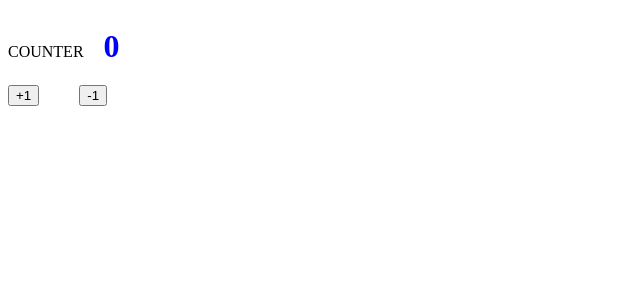
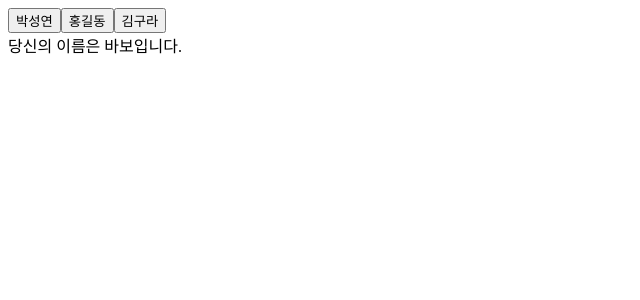
Before and after one commit to believehan/React_study, a React (Create React App) app: page / in a window 1280 px wide. Shown: the top 300 px of the page, without its empty margins (0-640 px from the left). Built offline with nearby package versions, Linux system fonts and the light colour scheme.

Commit message:
하위 컴포넌트에서 상위 컴포넌트로 값 전달

```diff
--- a/src/App.js
+++ b/src/App.js
@@ -1,19 +1,31 @@
-import Counter from "./subModule/Counter";
+import { useState } from 'react';
+import SetName from './subModule/SetName';
 
+/*
+    < 하위 컴포넌트에서 상위 컴포넌트로 값 전달 >
+
+- 하위 컴포넌트에서 상위 컴포넌트로 값을 전달하기 위해서는 상위 컴포넌트에서
+  정의한 함수의 참조를 하위 컴포넌트에 전달하고, 하위 컴포넌트에서는 전달받은
+  상위 컴포넌트 함수 호출을 위한 별도의 함수를 정의하여 그 내부에서 상위
+  컴포넌트로 전달할 값을 상위 컴포넌트의 함수 참조를 통해 실인수와 함께 호출
+  함으로써 상위 컴포넌트에서는 매개변수 형태로 전달된 값을 수신하고 이를
+  set~ 함수를 이용 상태값에 저장하여 활용.
+*/
 function App() {
-    const spanStyle = {
-        display: 'inline-block',
-        margin: '20px 20px',
-        color: 'blue',
-        fontWeight: 'bold',
-        fontSize: '2em',
-    },
-        btnStyle = {
-            marginRight: '40px',
-        };
+    const [yourName, setYourName] = useState('바보');
+
+    /*
+        하위 컴포넌트에서 전달된 값을 매개변수 형태로 수신하기 위한 함수.
+    */
+    function setName(transName) { // 값을 반환 받을 함수 미리 정의
+        setYourName(transName);
+    }
 
     return (
-        <Counter spanStyle={spanStyle} btnStyle={btnStyle} />
+        <>
+            <SetName setName={setName} /> {/* 하위 컴포넌트에 부모함수 전달 */}
+            <div>당신의 이름은 {yourName}입니다.</div>
+        </>
     );
 }
 
--- /dev/null
+++ b/src/subModule/SetName.jsx
@@ -0,0 +1,25 @@
+export default function SetName({ setName }) {
+    const myName = [
+        '박성연',
+        '홍길동',
+        '김구라',
+    ];
+
+    /*
+        클릭 이벤트가 발생했을 때 해당 객체의 컨텐트 값을 얻어
+        상위 컴포넌트에서 전달받은 함수(setName)의 참조를 통해
+        호출함으로써 상위 컴포넌트의 실함수에서 매개변수 형태로
+        전달받는 형태.
+    */
+    function getName(e) {
+        setName(e.target.textContent);
+    }
+
+    return (
+        <>
+            <button onClick={getName}>{myName[0]}</button>
+            <button onClick={getName}>{myName[1]}</button>
+            <button onClick={getName}>{myName[2]}</button>
+        </>
+    );
+}
```
